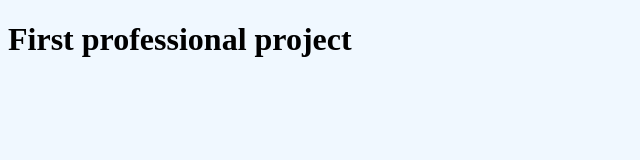
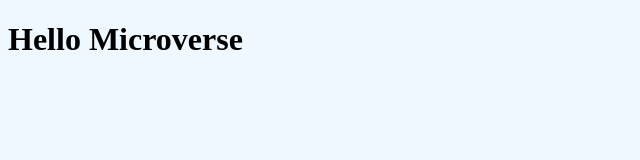
Before and after one commit to leehaney254/Hello-World, a website: page index.html in a window 1280 px wide. Shown: the whole page, without its empty margins (0-640 px from the left). Drawn offline with Linux system fonts and the light colour scheme.

```diff
--- a/index.html
+++ b/index.html
@@ -8,6 +8,6 @@
     <title>Hello workd</title>
   </head>
   <body>
-    <h1>First professional project</h1>
+    <h1>Hello Microverse</h1>
   </body>
 </html>
```
Also changed, not shown: package.json (added, +23 -0 lines), 2 other files.
